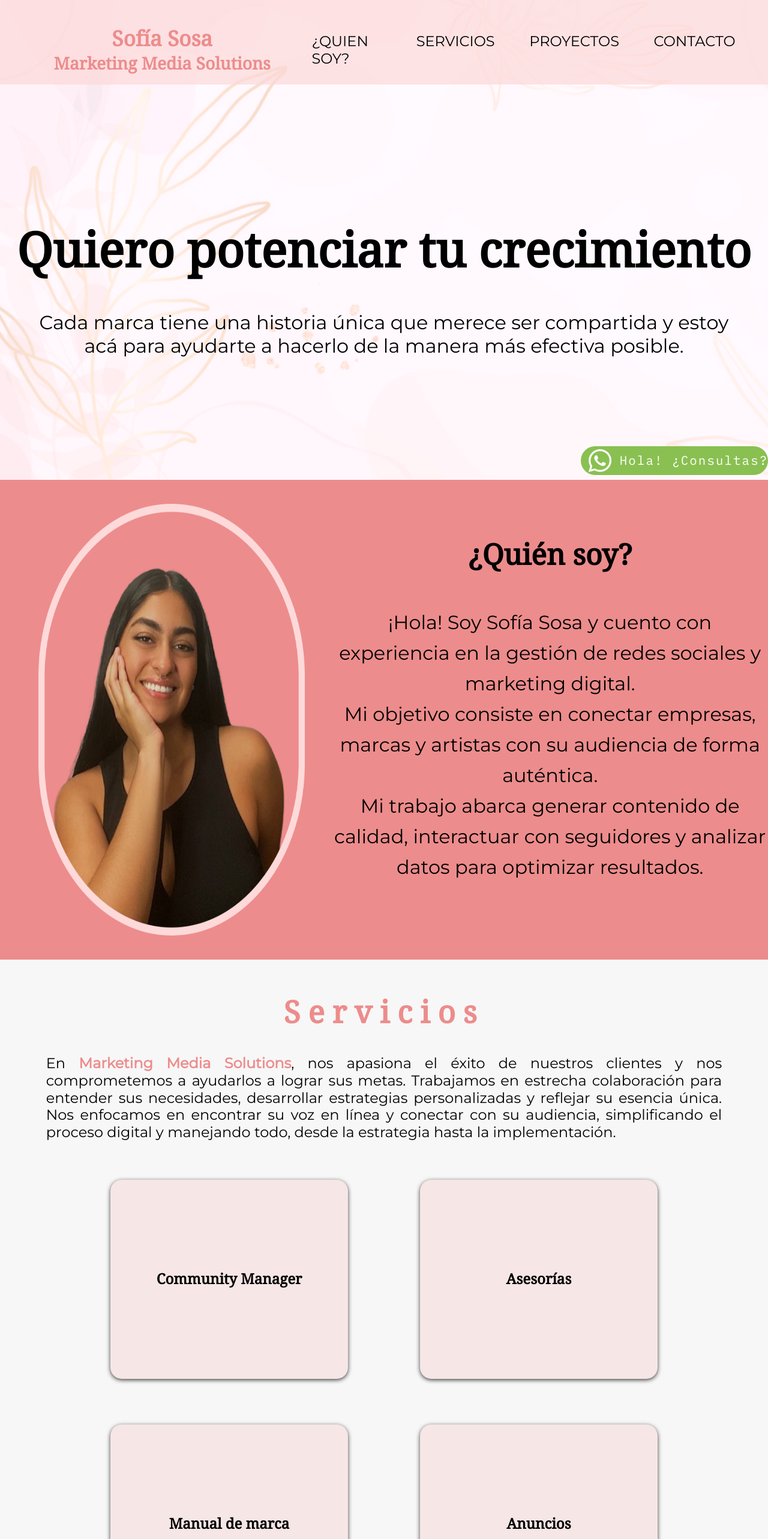
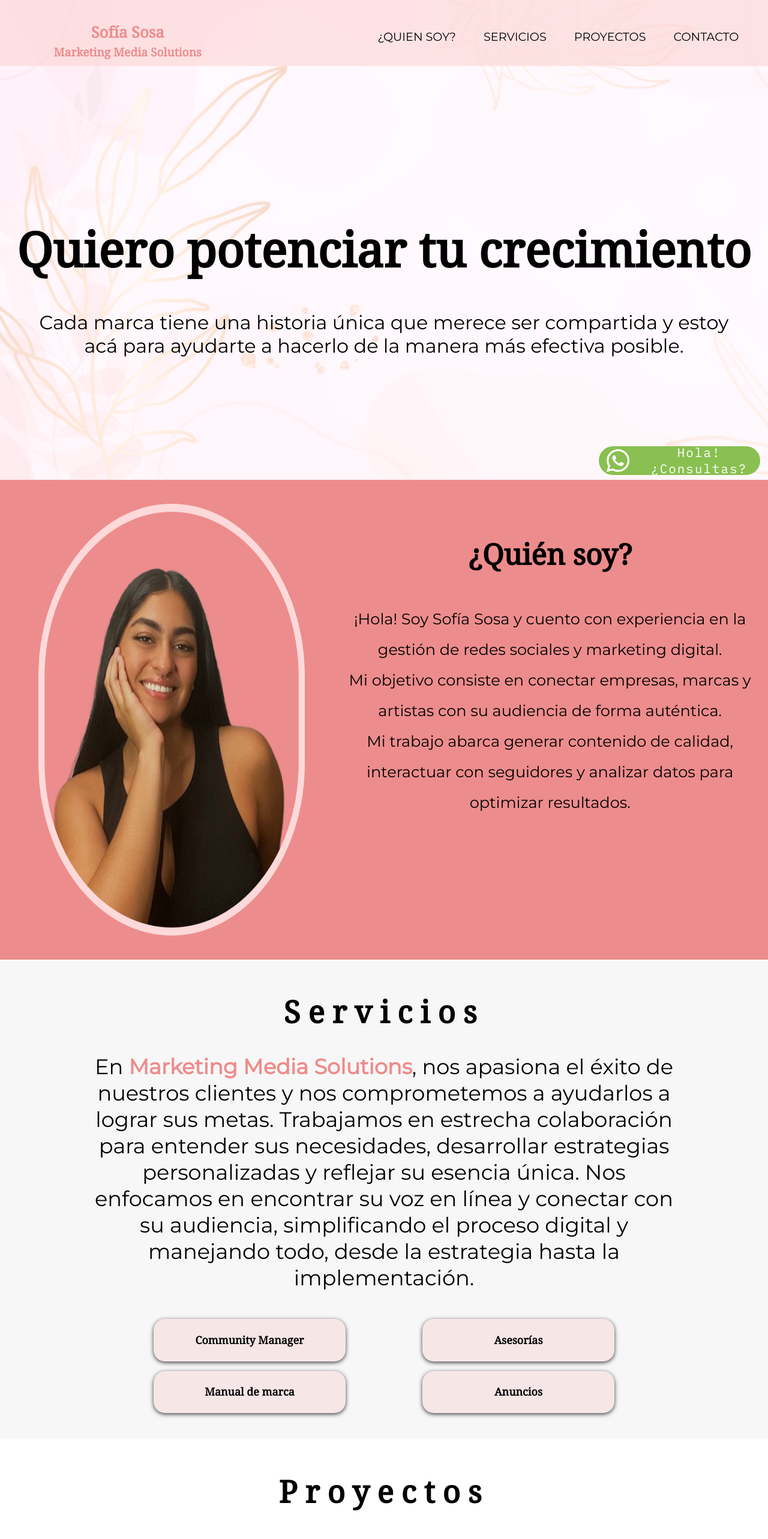
Before and after one commit to JuanjoPais/Marketing-Media-Solutions, a React (Create React App) app: page / in a window 1280 px wide. Shown: the top 2566 px of the page at 60% size. Built offline with nearby package versions, Linux system fonts and the light colour scheme.

Commit message:
cambios fontsize responsive

```diff
--- a/src/components/styles/App.scss
+++ b/src/components/styles/App.scss
@@ -30,17 +30,17 @@ body::-webkit-scrollbar {
 		line-height: 7px;
 		color: #ed8c8c;
 		font-weight: 700;
-		font-size: 2.2em;
+		font-size: 2vw;
 		padding-left: 7%;
 	}
 	&_subtituloLogo {
-		width: max-content;
-		font-size: 0.8em;
+
+		font-size: 1.5vw;
 	}
 	&_nav {
 		display: flex;
 		font-family: "Montserrat", sans-serif;
-		font-size: 1.5rem;
+		font-size: 1.5vw;
 		justify-content: center;
 		margin-right: 2vw;
 
@@ -60,6 +60,7 @@ body::-webkit-scrollbar {
 			}
 		}
 	}
+
 }
 .header {
 	background-image: url("../abstract-art-\ 1.png");
@@ -98,12 +99,8 @@ body::-webkit-scrollbar {
 		text-align: center;
 	}
 }
-
-.linkWhatsApp {
-	text-decoration: none;
-}
 .Contacto {
-	position: sticky;
+	position: fixed;
 	font-family: "IBM Plex Mono", monospace;
 	font-style: normal;
 	display: flex;
@@ -111,16 +108,15 @@ body::-webkit-scrollbar {
 	font-weight: 400;
 	align-items: center;
 	padding: 0 0 0 1%;
-	width: fit-content;
+	width: 20vw;
 	height: 6vh;
 	border-radius: 69px;
 	background-color: #89c051;
 	color: #ffffff;
 	gap: 14px;
 	bottom: 1%;
-	left: 79%;
+	left: 78%;
 	z-index: 100000;
-	margin-bottom: 0.5%;
 
 	p {
 		text-align: center;
@@ -132,7 +128,6 @@ body::-webkit-scrollbar {
 		height: 38px;
 	}
 }
-
 .sobreMi {
 	background: #ed8c8c;
 	height: 100vh;
@@ -171,7 +166,7 @@ body::-webkit-scrollbar {
 	&_text {
 		width: 100%;
 		font-family: "Montserrat", sans-serif;
-		font-size: 2em;
+		font-size: 2vw;
 		font-weight: 400;
 		line-height: 51px;
 		letter-spacing: 0em;
@@ -181,7 +176,7 @@ body::-webkit-scrollbar {
 }
 
 .servicios {
-	height: 150vh;
+	height: 100vh;
 	background-color: #f7f7f7;
 	display: flex;
 	flex-direction: column;
@@ -196,16 +191,15 @@ body::-webkit-scrollbar {
 		font-size: 3.2em;
 		line-height: 183.64%;
 		letter-spacing: 0.25em;
-		color: #ed8c8c;
 	}
 	&_texto {
-		width: 88%;
+		width: 77%;
 		font-family: "Montserrat";
 		font-style: normal;
 		font-weight: 400;
-		font-size: 1.5em;
-		line-height: 120%;
-		text-align: justify;
+		font-size: 2.2em;
+		line-height: 44px;
+		text-align: center;
 		color: #000000;
 		margin-top: -2%;
 	}
@@ -217,14 +211,14 @@ body::-webkit-scrollbar {
 		margin-left: 50%;
 		margin-right: 50%;
 		width: 62%;
-		max-width: 97vw;
-		height: 100vh;
+		max-width: 80vh;
+		height: 60vh;
 		display: grid;
 		justify-content: center;
 		grid-template-columns: 50% 50%;
 		grid-template-rows: 50% 50%;
 		justify-items: center;
-		column-gap: 15%;
+		column-gap: 20%;
 		row-gap: 1%;
 		padding-bottom: 3%;
 	}
@@ -239,7 +233,7 @@ body::-webkit-scrollbar {
 		font-family: "Droid Serif";
 		font-style: normal;
 		font-weight: 700;
-		font-size: 1.5em;
+		font-size: 1.12em;
 		line-height: 20px;
 		margin: auto;
 		text-align: center;
@@ -250,18 +244,18 @@ body::-webkit-scrollbar {
 	&_textoHover {
 		display: flex;
 		flex-direction: column;
-		font-size: 1em;
+		font-size: 0.7em;
 		font-weight: 400;
 		align-items: flex-start;
 		justify-content: space-evenly;
-		line-height: 140%;
+		line-height: 15px;
 		height: 80%;
 		width: 100%;
 		padding: 15%;
 		//FALTA AGREGAR UN EFECTO DE FADE
 	}
 	&_itemsHover {
-		text-align: left;
+		text-align: justify;
 	}
 }
 
@@ -279,7 +273,6 @@ body::-webkit-scrollbar {
 		font-size: 3.2em;
 		line-height: 183.64%;
 		letter-spacing: 0.25em;
-		color: #ed8c8c;
 	}
 	&_swiper_container {
 		height: 52rem;
@@ -288,36 +281,13 @@ body::-webkit-scrollbar {
 		position: relative;
 		margin-bottom: 5%;
 		background-color: #fdd9d9;
-		padding: 5%;
-	}
-	&_imgContainer {
-		display: flex;
-		width: 100%;
-		height: 100%;
-		align-content: stretch;
-		background-color: #bf8d8d;
 	}
 	&_slide {
 		width: 108%;
-		height: 100%;
+
 		display: flex;
 		justify-content: center;
 		align-items: center;
-	}
-	&_hoverLeaveImg {
-		height: 100%;
-	}
-	&_textoHover {
-		font-family: "Montserrat";
-		font-style: normal;
-		font-weight: 400;
-		padding: 10%;
-
-		line-height: 140%;
-		text-align: center;
-
-		color: #000000;
-		font-size: 2.5em;
 	}
 
 	@media (max-width: 500px) {
@@ -338,7 +308,7 @@ body::-webkit-scrollbar {
 		height: auto;
 		display: flex;
 		align-items: stretch;
-		padding: 2% 4%;
+		padding: 0 4%;
 	}
 
 	.swiper-slide img {
@@ -415,19 +385,13 @@ body::-webkit-scrollbar {
 	font-weight: 500;
 	display: flex;
 	flex-direction: column;
-	padding-left: 4%;
-
-	&_textContainer {
-		display: flex;
-		flex-direction: column;
-	}
 
 	&_title {
 		font-size: 3.78em;
 		margin-left: 4vw;
 	}
 	&_subtitle {
-		font-size: 1.8em;
+		font-size: 2.62em;
 		display: flex;
 		margin-left: 4vw;
 		margin-right: 4vw;
@@ -460,5 +424,4 @@ body::-webkit-scrollbar {
 	letter-spacing: 0.655em;
 	text-align: center;
 	justify-content: center;
-	align-items: center;
 }
```
